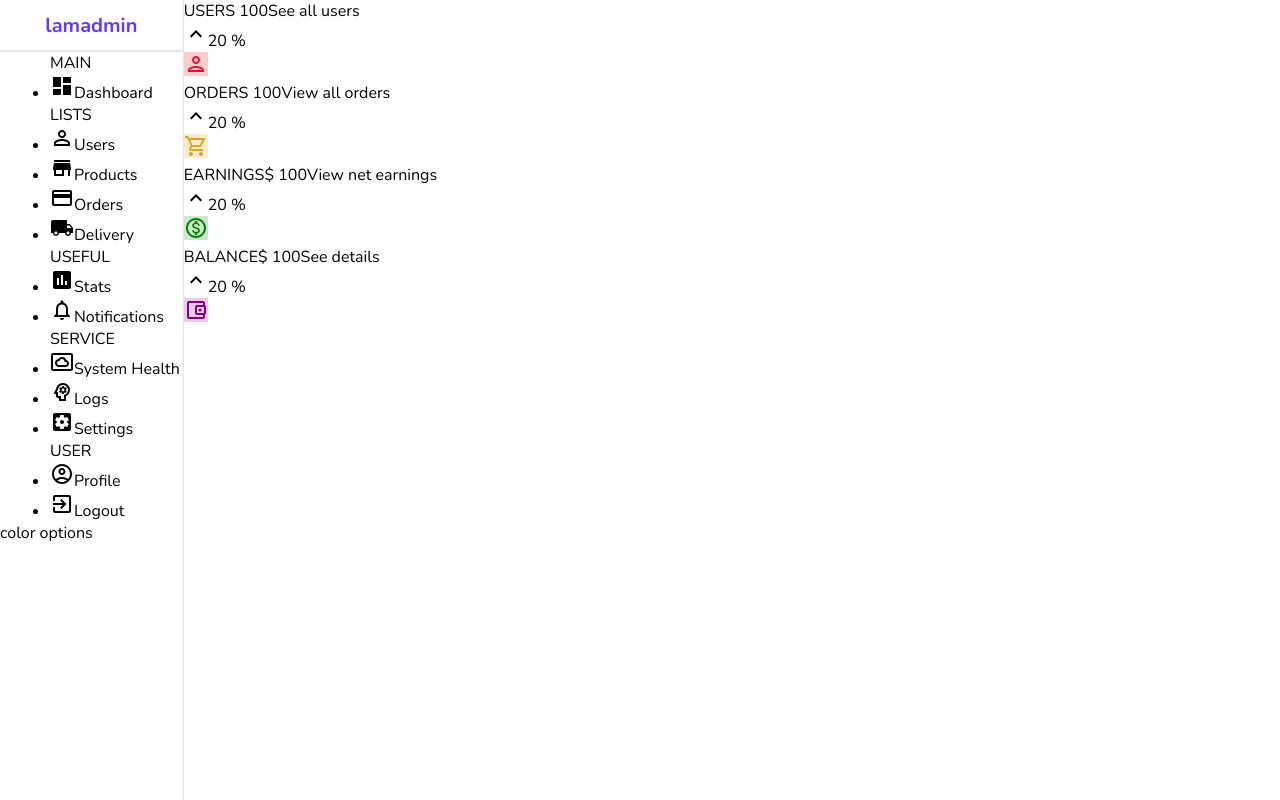
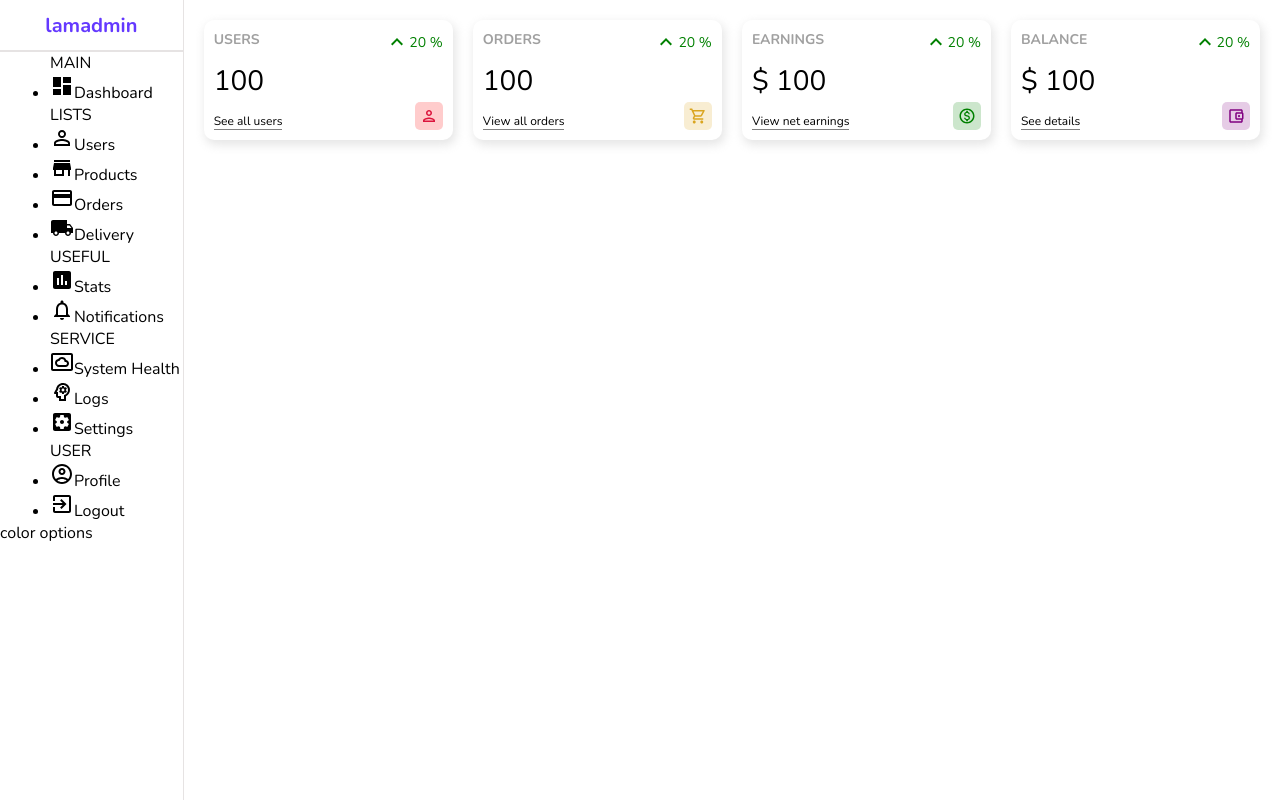
Before and after one commit to abhi-j0407/admin-dashboard, a React (Create React App) app: page / in a window 1280 px wide. Built offline with nearby package versions, Linux system fonts and the light colour scheme.

Commit message:
Widgets styles update

```diff
--- a/src/components/widget/widget.scss
+++ b/src/components/widget/widget.scss
@@ -0,0 +1,54 @@
+.widget {
+    display: flex;
+    justify-content: space-between;
+    flex: 1;
+    padding: 10px;
+    -webkit-box-shadow: 2px 4px 10px 1px rgba(0, 0, 0, 0.47);
+    box-shadow: 2px 4px 10px 1px rgba(201, 201, 201, 0.47);
+    border-radius: 10px;
+    height: 100px;
+
+    .left,
+    .right {
+      display: flex;
+      flex-direction: column;
+      justify-content: space-between;
+
+      .title {
+        font-weight: bold;
+        font-size: 14px;
+        color: rgb(160, 160, 160);
+      }
+
+      .counter {
+        font-size: 28px;
+        font-weight: 300;
+      }
+
+      .link {
+        width: max-content;
+        font-size: 12px;
+        border-bottom: 1px solid gray;
+      }
+
+      .percentage {
+        display: flex;
+        align-items: center;
+        font-size: 14px;
+
+        &.positive {
+          color: green;
+        }
+        &.negative {
+          color: red;
+        }
+      }
+
+      .icon {
+        font-size: 18px;
+        padding: 5px;
+        border-radius: 5px;
+        align-self: flex-end;
+      }
+    }
+  }
--- a/src/pages/home/home.scss
+++ b/src/pages/home/home.scss
@@ -2,6 +2,30 @@
     display: flex;
 
     .homeContainer {
-        flex: 6;
+      flex: 6;
+
+      .widgets,
+      .charts {
+        display: flex;
+        padding: 20px;
+        gap: 20px;
+      }
+
+      .charts {
+        padding: 5px 20px;
+      }
+
+      .listContainer {
+        -webkit-box-shadow: 2px 4px 10px 1px rgba(0, 0, 0, 0.47);
+        box-shadow: 2px 4px 10px 1px rgba(201, 201, 201, 0.47);
+        padding: 20px;
+        margin: 20px;
+
+        .listTitle {
+          font-weight: 500;
+          color: gray;
+          margin-bottom: 15px;
+        }
+      }
     }
-}
+  }
```
Also changed, not shown: src/components/chart/Chart.js (added, +9 -0 lines), src/components/featured/Featured.js (added, +9 -0 lines), src/components/chart/chart.scss (added), src/components/featured/featured.scss (added).
